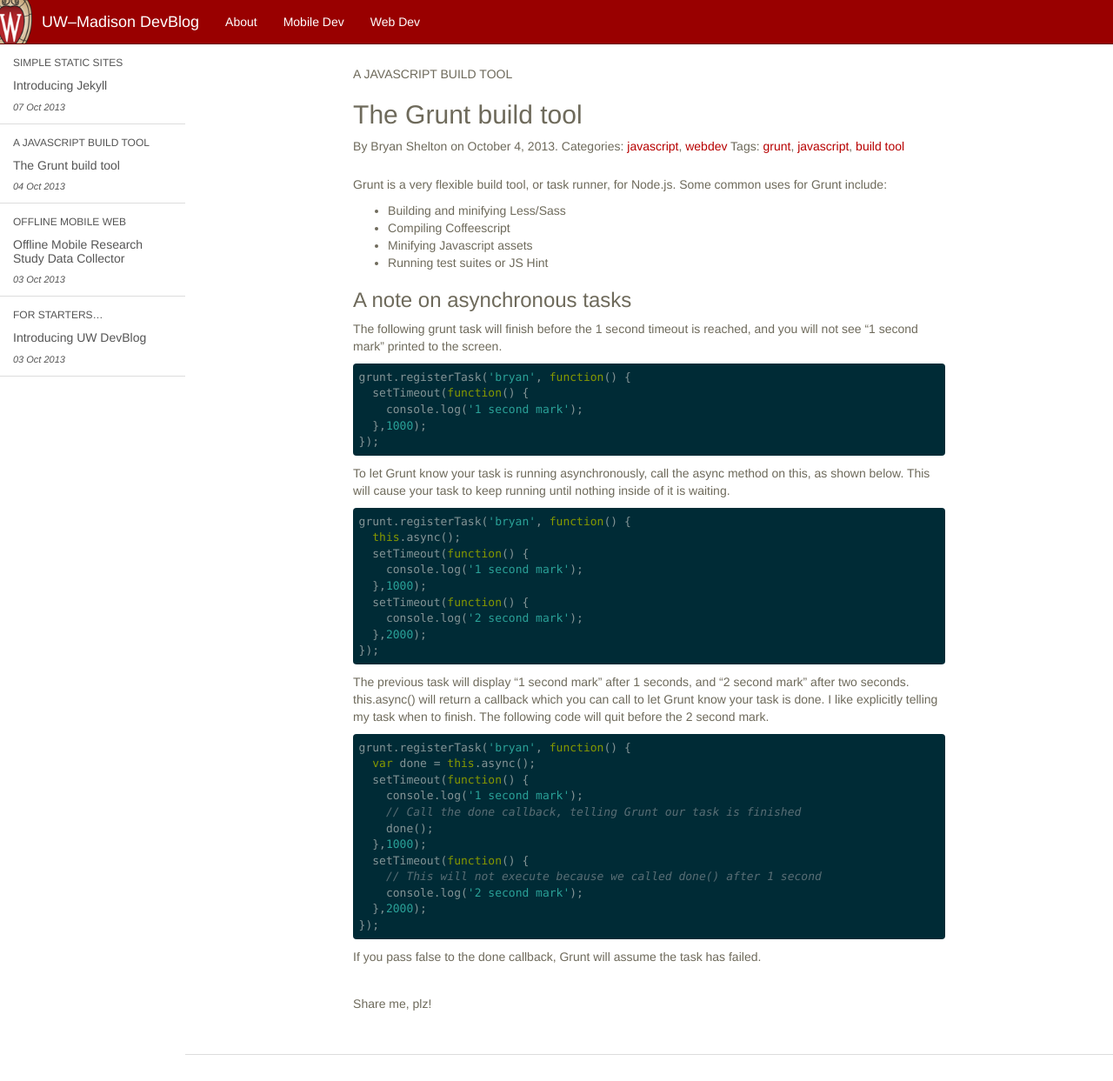
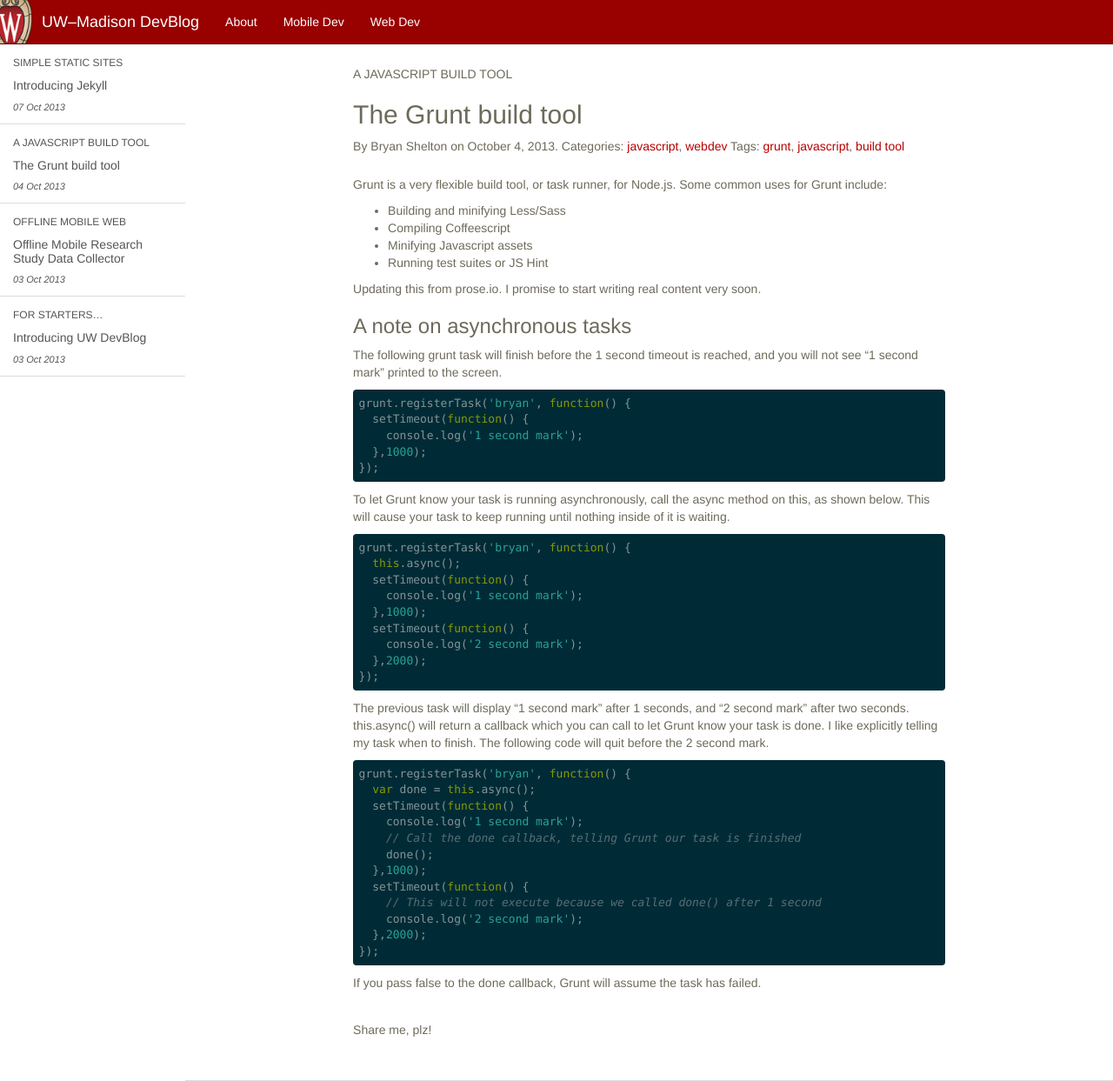
Before and after one commit to UWMadisonUcomm/devblog, a Jekyll site: the page built from _posts/2013-10-4-grunt-build-tool.markdown, in a window 1280 px wide and 1243 px high. Shown: the whole window at 87% size. Built offline with Jekyll 4.4.1, drawn with Linux system fonts in a browser that asks for light colours; Markdown is read by kramdown in place of the engine named in the settings.

Commit message:
Updated 2013-10-4-grunt-build-tool.markdown

```diff
--- a/_posts/2013-10-4-grunt-build-tool.markdown
+++ b/_posts/2013-10-4-grunt-build-tool.markdown
@@ -1,17 +1,26 @@
 ---
 layout: post
-title:  "The Grunt build tool"
-author: "Bryan Shelton"
-categories: [ javascript, webdev ]
-tags: [ grunt, javascript, "build tool" ]
-lede: "A Javascript build tool"
+title: The Grunt build tool
+author: Bryan Shelton
+categories:
+  - javascript
+  - webdev
+tags:
+  - grunt
+  - javascript
+  - build tool
+lede: A Javascript build tool
+published: true
 ---
+
 Grunt is a very flexible build tool, or task runner, for Node.js. Some common uses for Grunt include:
 
   * Building and minifying Less/Sass
   * Compiling Coffeescript
   * Minifying Javascript assets
   * Running test suites or JS Hint
+
+Updating this from prose.io. I promise to start writing real content very soon.
 
 ### A note on asynchronous tasks ###
 
```
